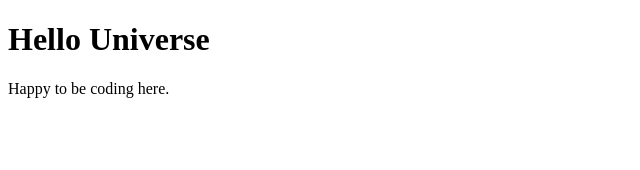
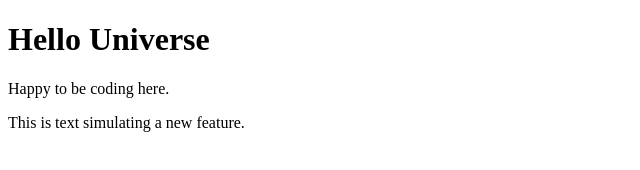
Before and after one commit to kailalandis-boop/test-project, a plain HTML site: page index.html in a window 1280 px wide. Shown: the whole page, without its empty margins (0-640 px from the left). Drawn offline with Linux system fonts and the light colour scheme.

Commit message:
feat: simulate new feature

```diff
--- a/index.html
+++ b/index.html
@@ -10,5 +10,8 @@
     Hello Universe
     </h1>
     <p>Happy to be coding here.</p>
+    <div>
+        This is text simulating a new feature.
+    </div>
 </body>
 </html>
```
